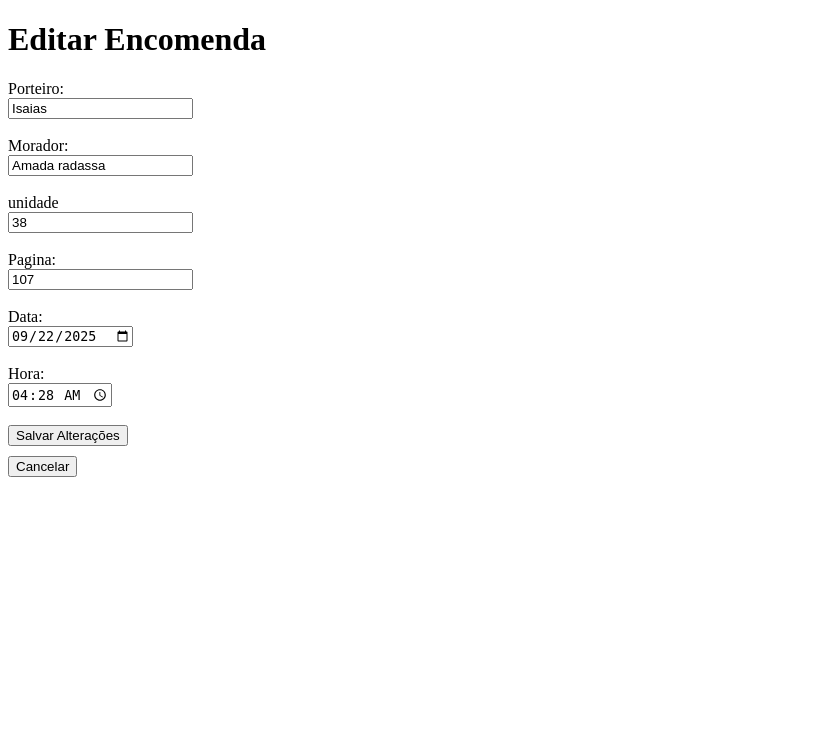
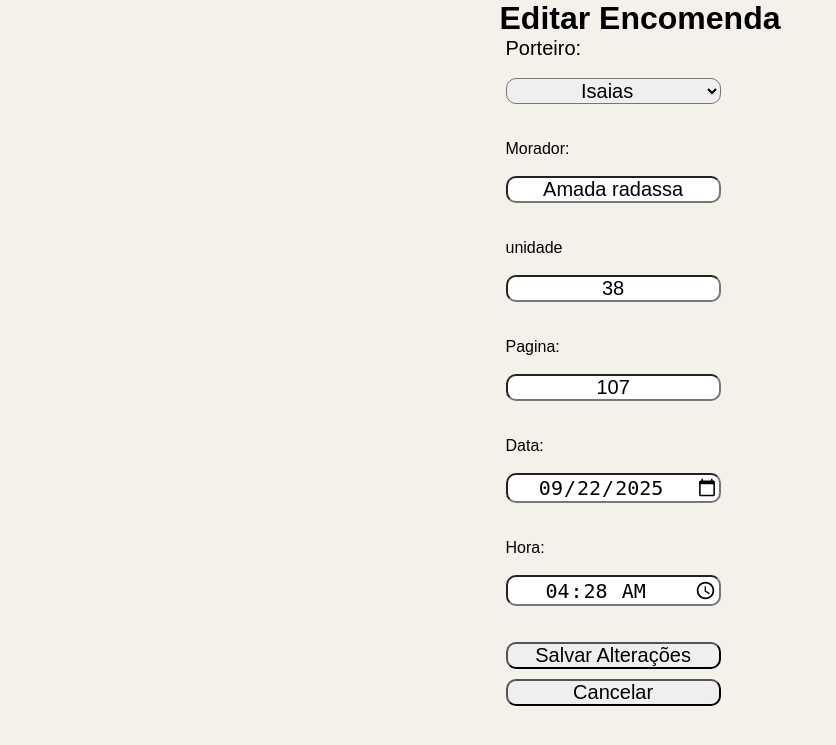
Before and after one commit to chicolpp/aplicativoflaskencomendas, a Flask app: page /editar/1 in a window 1280 px wide. Shown: the top 745 px of the page, without its empty margins (0-836 px from the left). Run offline with Flask 3, Linux system fonts and the light colour scheme; some web fonts are replaced.

Commit message:
Add files via upload

```diff
--- a/static/style.css
+++ b/static/style.css
@@ -7,66 +7,132 @@
 }
 
 body{
+    display: flex;
+    flex-direction: column;
+    justify-content: center;
+    align-items: center;
     background-color: #F4F0EA;
     color: #000000;
     font-family: "Cabin", sans-serif;
     font-weight: 400;
 }
 
+/*Inicio encomendas*/
+.regis {
+    width: 80%;
+    font-size: 20px;
+    border-radius: 10px;
+    text-align: center;
+    outline: none;
+}
+
+.encomendas {
+    width: 80%;
+    font-size: 20px;
+    border-radius: 10px;
+    text-align: center;
+    outline: none;
+}
+
+
 /*Registar*/
+
+.titulo {
+
+}
+
+.lblPorteiro {
+    width: 80%;
+    font-size: 20px;
+}
 
 #porteiro {
     width: 5%;
     border-radius: 10px;
     font-size: 20px;
     text-align: center;
-    width: 10%;
+    width: 80%;
+    outline: none;
+}
+
+.lblMorador {
+    width: 80%;
+    font-size: 20px;
 }
 
 #morador {
-    width: 10%;
+    width: 80%;
     font-size: 20px;
     border-radius: 10px;
+    text-align: center;
+    outline: none;
+}
 
+.lblUnidade {
+    width: 80%;
+    font-size: 20px;
 }
 
 #unidade {
-    width: 10%;
+    width: 80%;
     font-size: 20px;
     border-radius: 10px;
+    text-align: center;
+    outline: none;
+}
+
+.lblPagina {
+    width: 80%;
+    font-size: 20px;
 }
 
 #pagina {
-    width: 10%;
+    width: 80%;
     font-size: 20px;
     border-radius: 10px;
+    text-align: center;
+    outline: none;
+}
+
+.lblData {
+    width: 80%;
+    font-size: 20px;
 }
 
 #data {
-    width: 10%;
+    width: 80%;
     font-size: 20px;
     border-radius: 10px;
     text-align: center;
+    outline: none;
+}
+
+.lblHora {
+    width: 80%;
+    font-size: 20px;
 }
 
 #hora {
-    width: 10%;
+    width: 80%;
     font-size: 20px;
     border-radius: 10px;
     text-align: center;
+    outline: none;
 }
 
 #regis {
-    width: 10%;
+    width: 80%;
     font-size: 20px;
     border-radius: 10px;
-
+    text-align: center;
+    outline: none;
 }
 
 
 .voltar {
-    width: 10%;
+    width: 80%;
     font-size: 20px;
     border-radius: 10px;
     text-align: center;
+    outline: none;
 }
--- a/templates/editar.html
+++ b/templates/editar.html
@@ -2,30 +2,38 @@
 <html>
 <head>
     <title>Editar Encomenda</title>
+    <meta name="viewport" content="width=device-width, initial-scale=1.0">
+    <link rel="stylesheet" href="{{ url_for('static', filename='style.css') }}">
 </head>
 <body>
     <h1>Editar Encomenda</h1>
     <form action="" method="POST">
-        <label>Porteiro:</label><br>
-        <input type="text" name="porteiro" value="{{ encomenda.porteiro }}" required><br><br>
+        <label class="lblPorteiro">Porteiro:</label><br><br>
+        <select name="porteiro" id="porteiro">
+            <option value="Isaias" {% if encomenda.porteiro == "Isaias" %}selected{% endif %}>Isaias</option>
+            <option value="João Filipe" {% if encomenda.porteiro == "João Filipe" %}selected{% endif %}>João Filipe</option>
+        <option value="Alisso" {% if encomenda.porteiro == "Alisso" %}selected{% endif %}>Alisso</option>
+        <option value="Felippe" {% if encomenda.porteiro == "Felippe" %}selected{% endif %}>Felippe</option>
+        </select><br><br><br>
 
-        <label>Morador:</label><br>
-        <input type="text" name="morador" value="{{ encomenda.morador }}" required><br><br>
+        <label id="lblMorador">Morador:</label><br><br>
+        <input id="morador" type="text" name="morador" value="{{ encomenda.morador }}" required><br><br><br>
 
-        <label>unidade</label><br>
-        <input type="text" name="unidade" value="{{ encomenda.unidade }}" required><br><br>
+        <label id="lblUnidade">unidade</label><br><br>
+        <input id="unidade" type="text" name="unidade" value="{{ encomenda.unidade }}" required><br><br><br>
 
-        <label>Pagina:</label><br>
-        <input type="text" name="pagina" value="{{ encomenda.pagina }}" required><br><br>
+        <label id="lblPagina">Pagina:</label><br><br>
+        <input id="pagina" type="text" name="pagina" value="{{ encomenda.pagina }}" required><br><br><br>
 
-        <label>Data:</label><br>
-        <input type="date" name="data" value="{{ encomenda.data }}" required><br><br>
+        <label id="lblData">Data:</label><br><br>
+        <input id="data" type="date" name="data" value="{{ encomenda.data }}" required><br><br><br>
 
-        <label>Hora:</label><br>
-        <input type="time" name="hora" value="{{ encomenda.hora }}" required><br><br>
+        <label id="lblHora">Hora:</label><br><br>
+        <input id="hora" type="time" name="hora" value="{{ encomenda.hora }}" required><br><br><br>
 
-        <input type="submit" value="Salvar Alterações">
+        <input id="regis" type="submit" value="Salvar Alterações">
+        <button class="voltar" onclick="window.location.href='/encomendas'" style="margin-top:10px;">Cancelar</button>
     </form>
-    <button onclick="window.location.href='/encomendas'" style="margin-top:10px;">Cancelar</button>
+
 </body>
 </html>
```
Also changed, not shown: templates/encomendas.html (+5 -2 lines), templates/home.html (+6 -3 lines), templates/registrar.html (+16 -15 lines), instance/encomendas.db.
